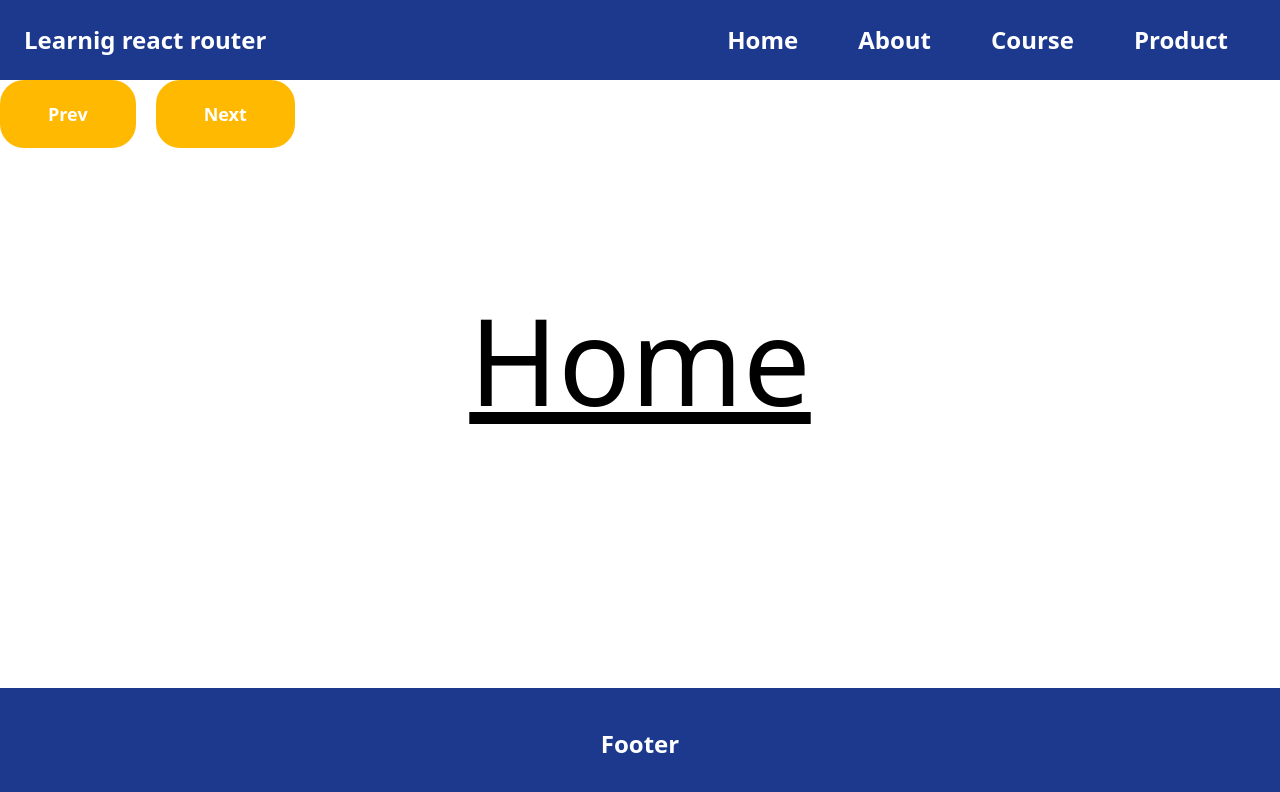
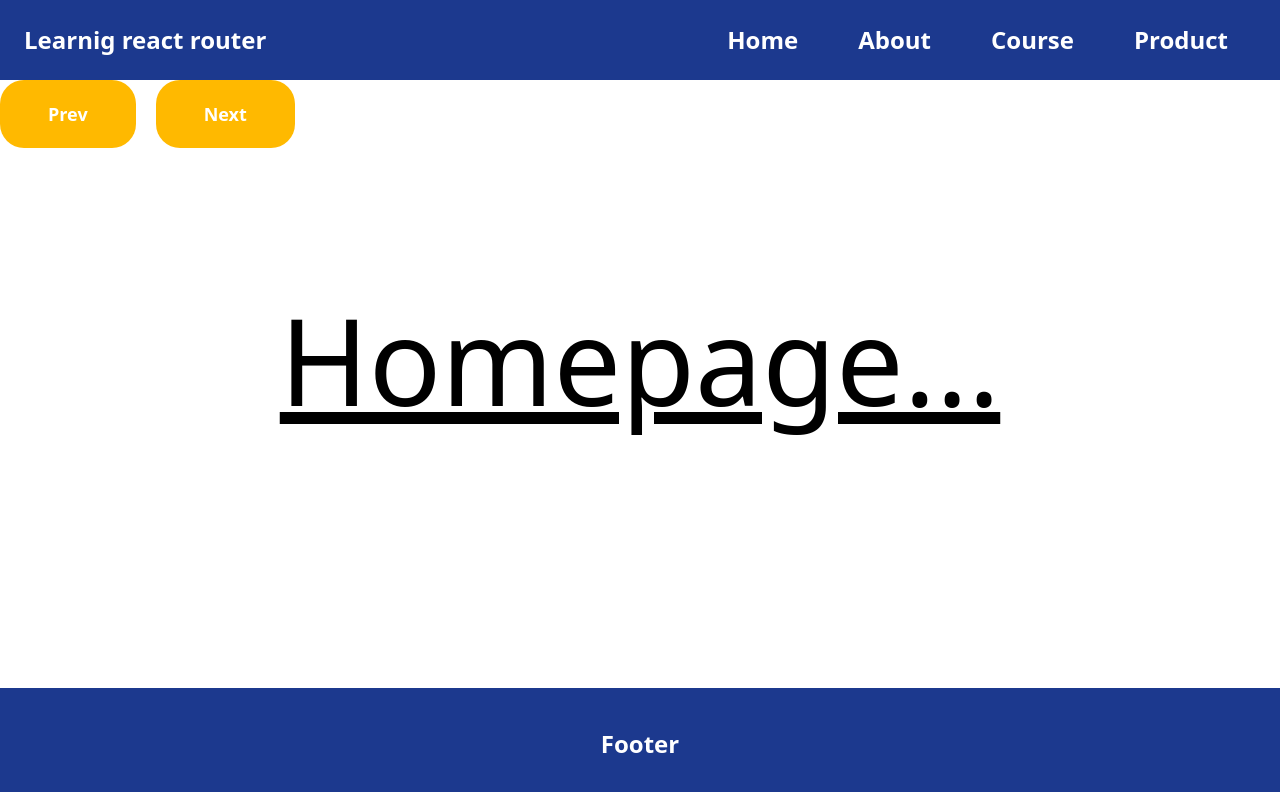
Before and after one commit to arpan7sarkar/React_Journey, a React (Vite) app in the folder 4_Advanced_routing/: page / in a window 1280 px wide. Shown: the top 792 px of the page. Built offline with nearby package versions, Linux system fonts and the light colour scheme.

Commit message:
didn't pay much attension but mistakenly writing routes inside the main insted of app so shifter all of them

```diff
--- a/4_Advanced_routing/src/App.jsx
+++ b/4_Advanced_routing/src/App.jsx
@@ -1,10 +1,36 @@
-import React from 'react'
-
+import { BrowserRouter, Route, Routes } from "react-router-dom";
+import Navbar from "./components/Navbar.jsx";
+import Footer from "./components/Footer.jsx";
+import About from "./pages/About.jsx";
+import Product from "./pages/Product.jsx";
+import Men from "./pages/Men.jsx";
+import Woman from "./pages/Woman.jsx";
+import Courses from "./pages/Courses.jsx";
+import Notfound from "./Pages/Notfound.jsx";
+import CourseDetail from "./pages/CourseDetail.jsx";
+import Nav2 from "./components/Nav2.jsx";
+import "./index.css";
+import Home from "./pages/Home.jsx";
 const App = () => {
   return (
-    <div>
-      <h2>Home</h2>
-    </div>
+     <BrowserRouter>
+    <Navbar />
+    <Nav2/>
+    <Routes>
+      <Route path="/" element={<Home />} />
+      <Route path="/about" element={<About />} />
+      <Route path="/course" element={<Courses/>} />
+      <Route path="/course/:courseId" element={<CourseDetail/>} />
+      <Route path="/product" element=<Product/> >
+       <Route path="men" element=<Men/> />
+      <Route path="woman" element=<Woman/> />
+      </Route>
+
+      {/* path="*" is for page not found */}
+      <Route path="*" element=<Notfound /> />
+    </Routes>
+    <Footer />
+  </BrowserRouter>
   )
 }
 
--- a/4_Advanced_routing/src/main.jsx
+++ b/4_Advanced_routing/src/main.jsx
@@ -1,35 +1,11 @@
 import { createRoot } from "react-dom/client";
 import "./index.css";
 import App from "./App.jsx";
-import { BrowserRouter, Route, Routes } from "react-router-dom";
-import Navbar from "./components/Navbar.jsx";
-import Footer from "./components/Footer.jsx";
-import About from "./pages/About.jsx";
-import Product from "./pages/Product.jsx";
-import Men from "./pages/Men.jsx";
-import Woman from "./pages/Woman.jsx";
-import Courses from "./pages/Courses.jsx";
-import Notfound from "./Pages/Notfound.jsx";
-import CourseDetail from "./pages/CourseDetail.jsx";
-import Nav2 from "./components/Nav2.jsx";
+
+import { StrictMode } from "react";
 
 createRoot(document.getElementById("root")).render(
-  <BrowserRouter>
-    <Navbar />
-    <Nav2/>
-    <Routes>
-      <Route path="/" element={<App />} />
-      <Route path="/about" element={<About />} />
-      <Route path="/course" element={<Courses/>} />
-      <Route path="/course/:courseId" element={<CourseDetail/>} />
-      <Route path="/product" element=<Product/> >
-       <Route path="men" element=<Men/> />
-      <Route path="woman" element=<Woman/> />
-      </Route>
-
-      {/* path="*" is for page not found */}
-      <Route path="*" element=<Notfound /> />
-    </Routes>
-    <Footer />
-  </BrowserRouter>
+ <StrictMode>
+  <App/>
+ </StrictMode>
 );
--- /dev/null
+++ b/4_Advanced_routing/src/pages/Home.jsx
@@ -0,0 +1,11 @@
+import React from 'react'
+
+const Home = () => {
+  return (
+    <div>
+      <h2>Homepage...</h2>
+    </div>
+  )
+}
+
+export default Home
```
